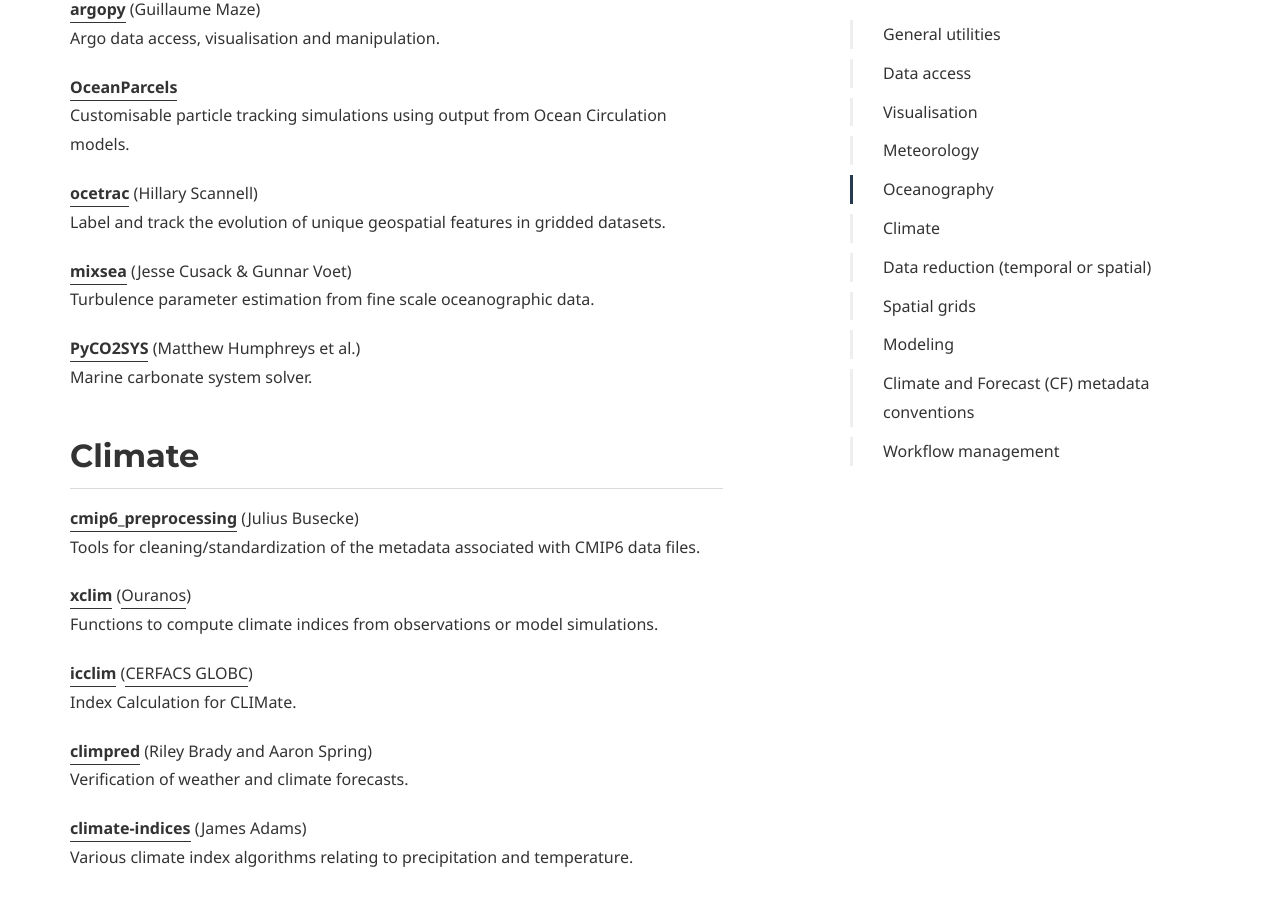
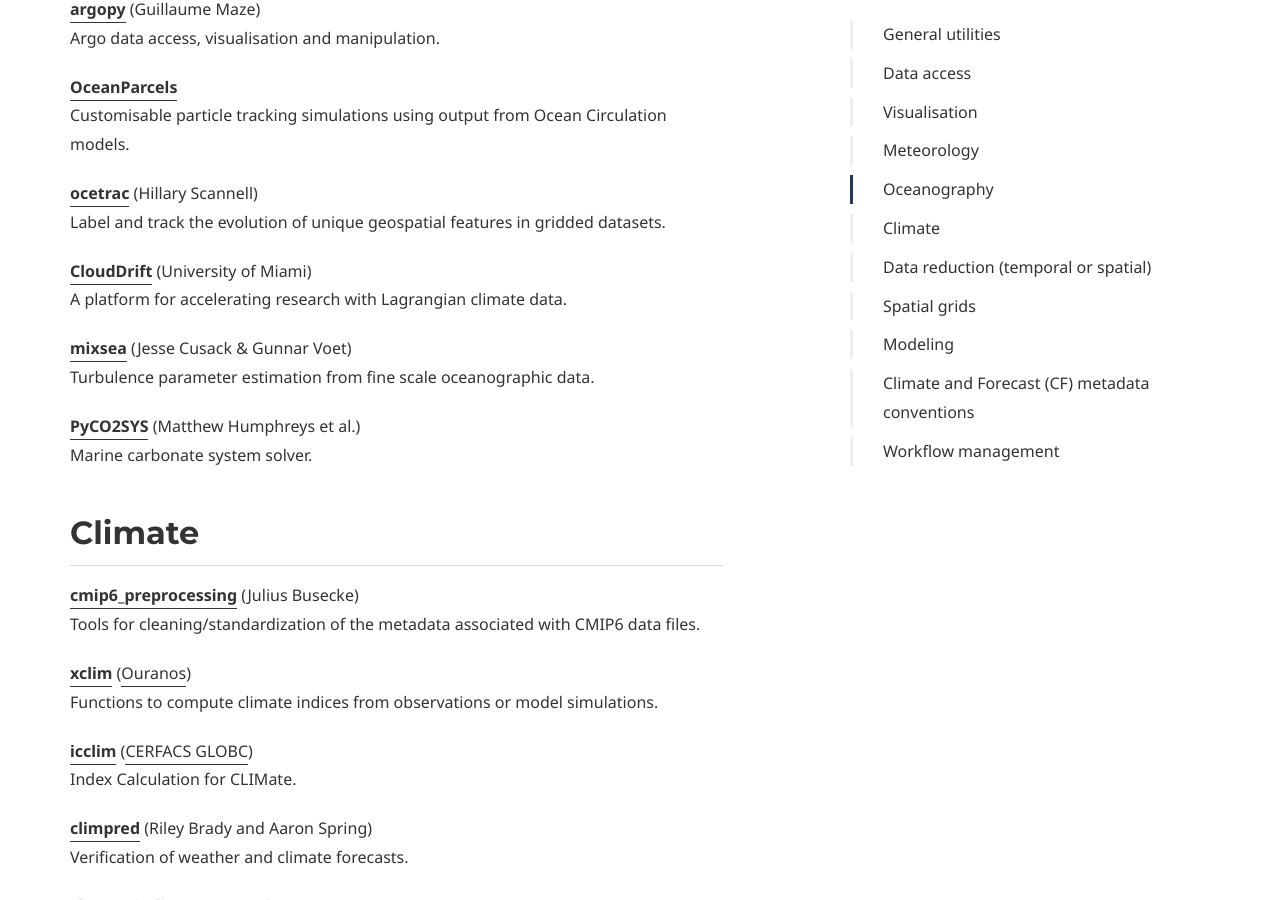
Before and after one commit to PyAOS/pyaos.github.io, a Jekyll site: the page built from packages.md, in a window 1280 px wide and 900 px high, scrolled down 3753 px. Built offline with Jekyll 4.4.1, drawn with Linux system fonts in a browser that asks for light colours; some web fonts are replaced.

Commit message:
Add CloudDrift

```diff
--- a/packages.md
+++ b/packages.md
@@ -141,6 +141,9 @@
 **[ocetrac](https://ocetrac.readthedocs.io/)** (Hillary Scannell)
 Label and track the evolution of unique geospatial features in gridded datasets.
 
+**[CloudDrift](https://cloud-drift.github.io/clouddrift/)** (University of Miami)
+A platform for accelerating research with Lagrangian climate data.
+
 **[mixsea](https://mixsea.readthedocs.io/)** (Jesse Cusack & Gunnar Voet)
 Turbulence parameter estimation from fine scale oceanographic data.
 
```
